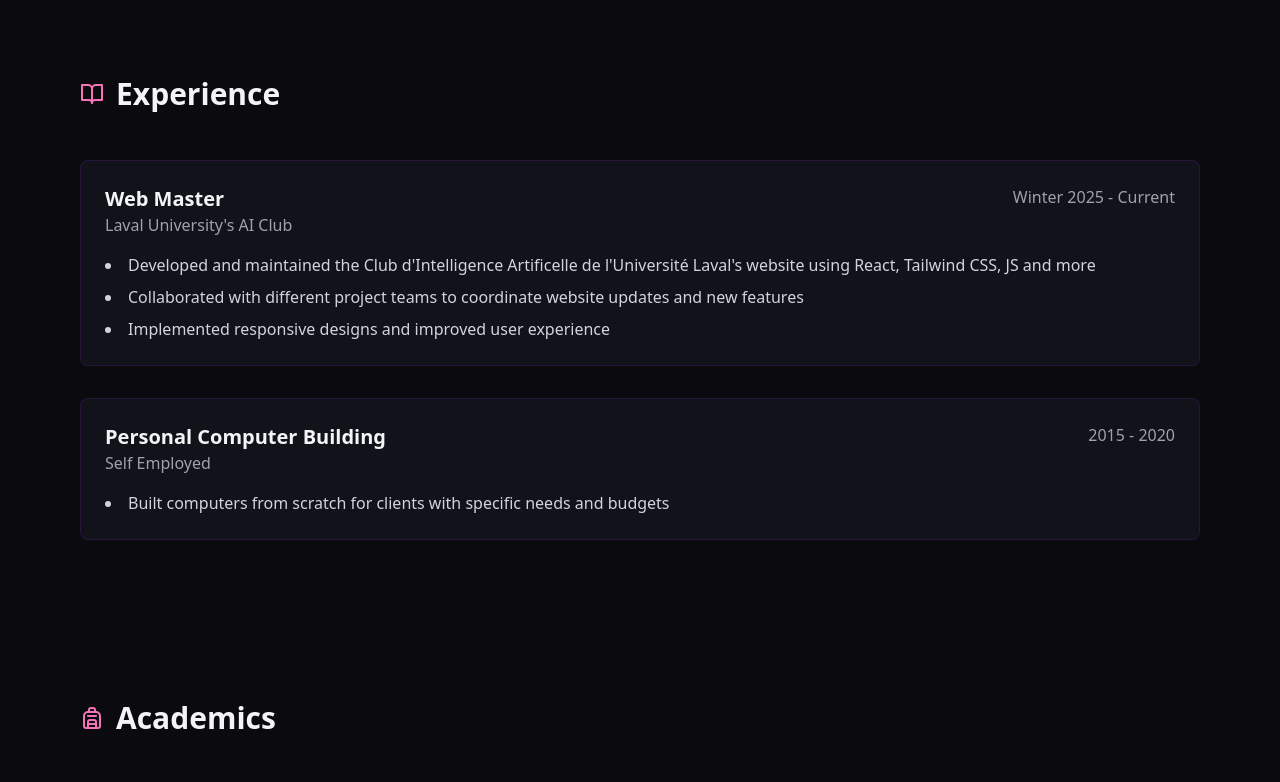
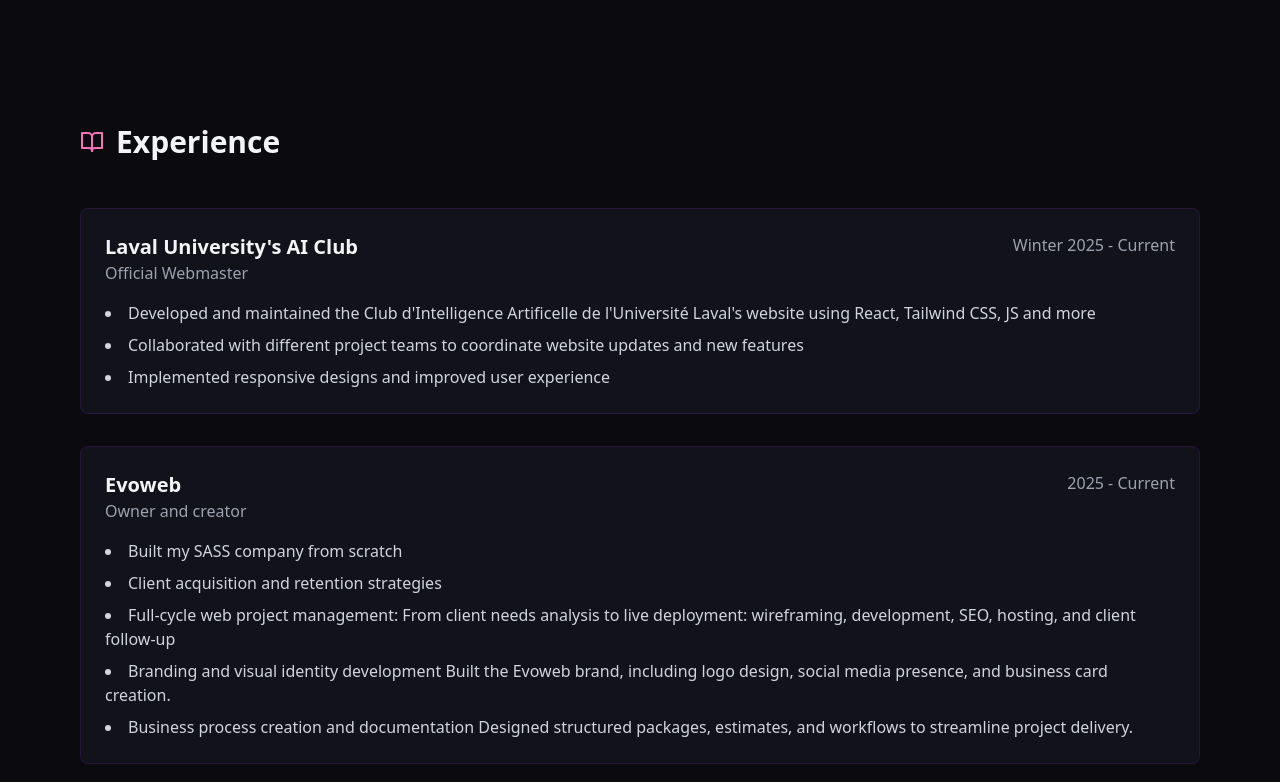
Before and after one commit to DereckBelanger152/Portfolio-Website, a React (Vite) app: page / in a window 1280 px wide. Shown: the part 2000-2782 px from the top of the page. Built offline with nearby package versions, Linux system fonts and the light colour scheme.

Commit message:
Content addition and correction
Added nomination for FlapEEG
Added experience
Modified some useless content
and more

```diff
--- a/src/App.tsx
+++ b/src/App.tsx
@@ -104,6 +104,7 @@
       tags: ["Python", "Jupyter"],
       link: "https://github.com/cia-ulaval/FlapEEG_interface_v1",
       image: "flapeeg.gif",
+      highlight: "Project nominated at Gala de la Vie Étudiante",
     },
     {
       title: "SwipePaw",
@@ -273,6 +274,11 @@
                   <h4 className="text-xl font-semibold mb-3">
                     {project.title}
                   </h4>
+                  {project.highlight && (
+                    <p className="text-sm font-bold text-yellow-400 mb-2 animate-pulse">
+                      {project.highlight}
+                    </p>
+                  )}
                   <p className="text-gray-400 mb-4">{project.description}</p>
                   <div className="flex flex-wrap gap-2 mb-4">
                     {project.tags.map((tag, i) => (
@@ -316,8 +322,10 @@
             <div className="bg-[#12121a] rounded-lg p-6 border border-purple-900/30 hover:border-pink-500/50 hover:shadow-xl hover:shadow-pink-500/10 transition-all duration-300">
               <div className="flex justify-between items-start mb-4">
                 <div>
-                  <h4 className="text-xl font-semibold">Web Master</h4>
-                  <p className="text-gray-400">Laval University's AI Club </p>
+                  <h4 className="text-xl font-semibold">
+                    Laval University's AI Club
+                  </h4>
+                  <p className="text-gray-400">Official Webmaster </p>
                 </div>
                 <span className="text-gray-400">Winter 2025 - Current</span>
               </div>
@@ -341,8 +349,42 @@
             <div className="bg-[#12121a] rounded-lg p-6 border border-purple-900/30 hover:border-pink-500/50 hover:shadow-xl hover:shadow-pink-500/10 transition-all duration-300">
               <div className="flex justify-between items-start mb-4">
                 <div>
+                  <h4 className="text-xl font-semibold">Evoweb</h4>
+                  <p className="text-gray-400">Owner and creator</p>
+                </div>
+                <span className="text-gray-400">2025 - Current</span>
+              </div>
+              <ul className="list-disc list-inside text-gray-300 space-y-2">
+                <li className="hover:text-pink-400 transition-colors">
+                  Built my SASS company from scratch
+                </li>
+                <li className="hover:text-pink-400 transition-colors">
+                  Client acquisition and retention strategies
+                </li>
+                <li className="hover:text-pink-400 transition-colors">
+                  Full-cycle web project management: From client needs analysis
+                  to live deployment: wireframing, development, SEO, hosting,
+                  and client follow-up
+                </li>
+                <li className="hover:text-pink-400 transition-colors">
+                  Branding and visual identity development Built the Evoweb
+                  brand, including logo design, social media presence, and
+                  business card creation.
+                </li>
+                <li className="hover:text-pink-400 transition-colors">
+                  Business process creation and documentation Designed
+                  structured packages, estimates, and workflows to streamline
+                  project delivery.
+                </li>
+              </ul>
+            </div>
+          </div>
+          <div className="space-y-8 mt-8">
+            <div className="bg-[#12121a] rounded-lg p-6 border border-purple-900/30 hover:border-pink-500/50 hover:shadow-xl hover:shadow-pink-500/10 transition-all duration-300">
+              <div className="flex justify-between items-start mb-4">
+                <div>
                   <h4 className="text-xl font-semibold">
-                    Personal Computer Building
+                    Custom Personal Computer Building
                   </h4>
                   <p className="text-gray-400">Self Employed</p>
                 </div>
@@ -352,6 +394,11 @@
                 <li className="hover:text-pink-400 transition-colors">
                   Built computers from scratch for clients with specific needs
                   and budgets
+                </li>
+                <li className="hover:text-pink-400 transition-colors">
+                  Developed expertise in component selection and optimization,
+                  creating systems that outperformed pre-built alternatives by
+                  20-30% at comparable price points
                 </li>
               </ul>
             </div>
@@ -385,14 +432,13 @@
                 <li className="hover:text-pink-400 transition-colors">
                   Participated in FlappyEEG through the AI club. A mind
                   controlled game that utilizes EEG signals and machine learning
-                  to control a character (insert official link when website is
-                  deplyed through the right domain)
+                  to control a character
                 </li>
                 <li className="hover:text-pink-400 transition-colors">
-                  Involvment in the Artificial Intelligence Club
+                  Member of the Artificial Intelligence Club
                 </li>
                 <li className="hover:text-pink-400 transition-colors">
-                  Involvment in the Cybersecurity Club
+                  Member of the Cybersecurity Club
                 </li>
               </ul>
             </div>
@@ -432,6 +478,29 @@
                 </li>
                 <li className="hover:text-pink-400 transition-colors">
                   Encription, network security, and more
+                </li>
+              </ul>
+            </div>
+            <div className="bg-[#12121a] rounded-lg p-6 border border-purple-900/30 hover:border-pink-500/50 hover:shadow-xl hover:shadow-pink-500/10 transition-all duration-300">
+              <div className="flex justify-between items-start mb-4">
+                <div>
+                  <h4 className="text-xl font-semibold">
+                    Proficient in AI tools
+                  </h4>
+                  <p className="text-gray-400">
+                    Cursor, Copilot, ChatGPT, Claude
+                  </p>
+                </div>
+                <span className="text-gray-400"></span>
+              </div>
+              <ul className="list-disc list-inside text-gray-300 space-y-2">
+                <li className="hover:text-pink-400 transition-colors">
+                  Learnt optimal prompt engineering techniques to get the best
+                  results
+                </li>
+                <li className="hover:text-pink-400 transition-colors">
+                  Learnt to use AI tools to improve my productivity and
+                  versatility
                 </li>
               </ul>
             </div>
@@ -480,7 +549,7 @@
       >
         <div className="max-w-6xl mx-auto px-4 py-8">
           <p className="text-center text-gray-400">
-            © 2024 Dereck Bélanger - All rights reserved
+            © 2025 Dereck Bélanger - All rights reserved
           </p>
         </div>
       </motion.footer>
```
